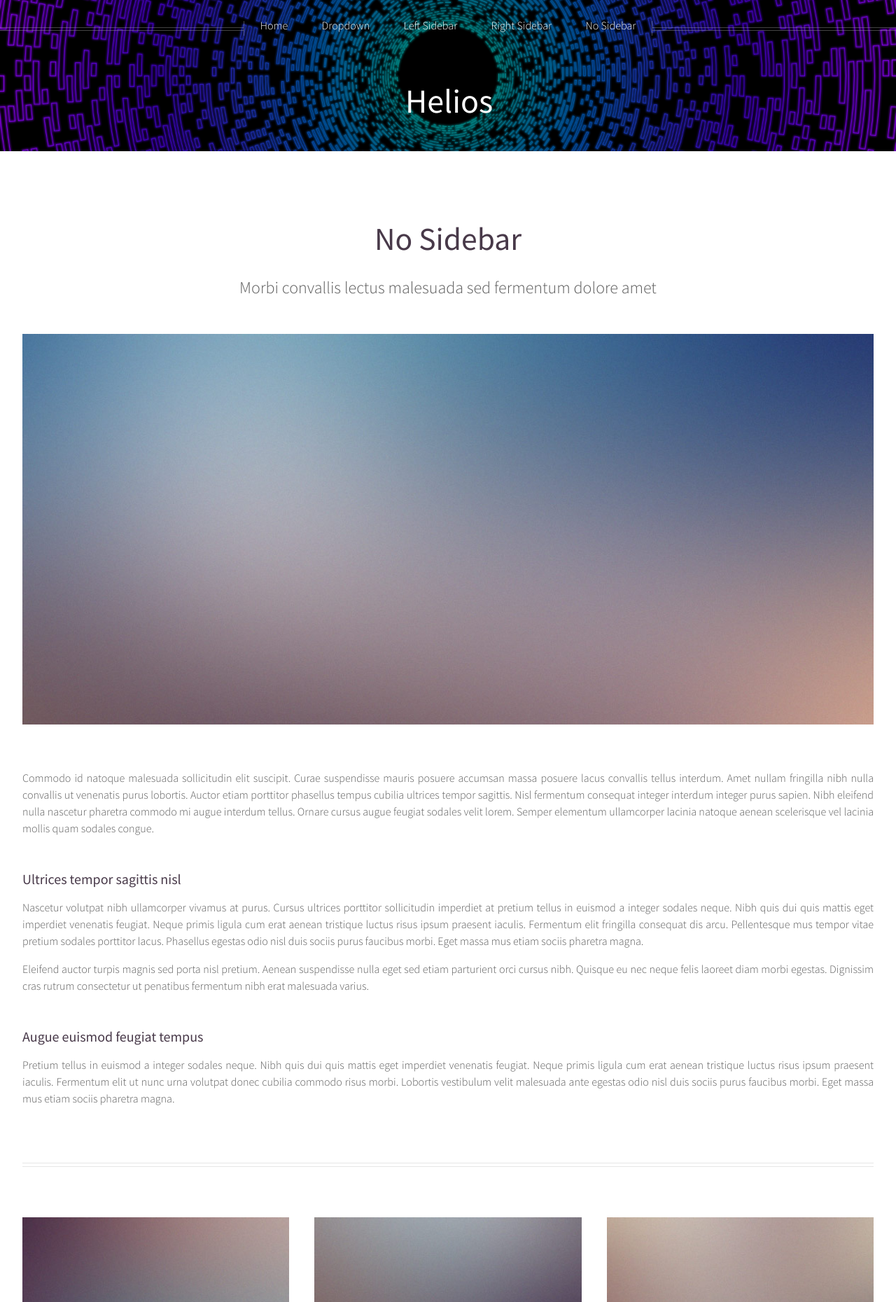
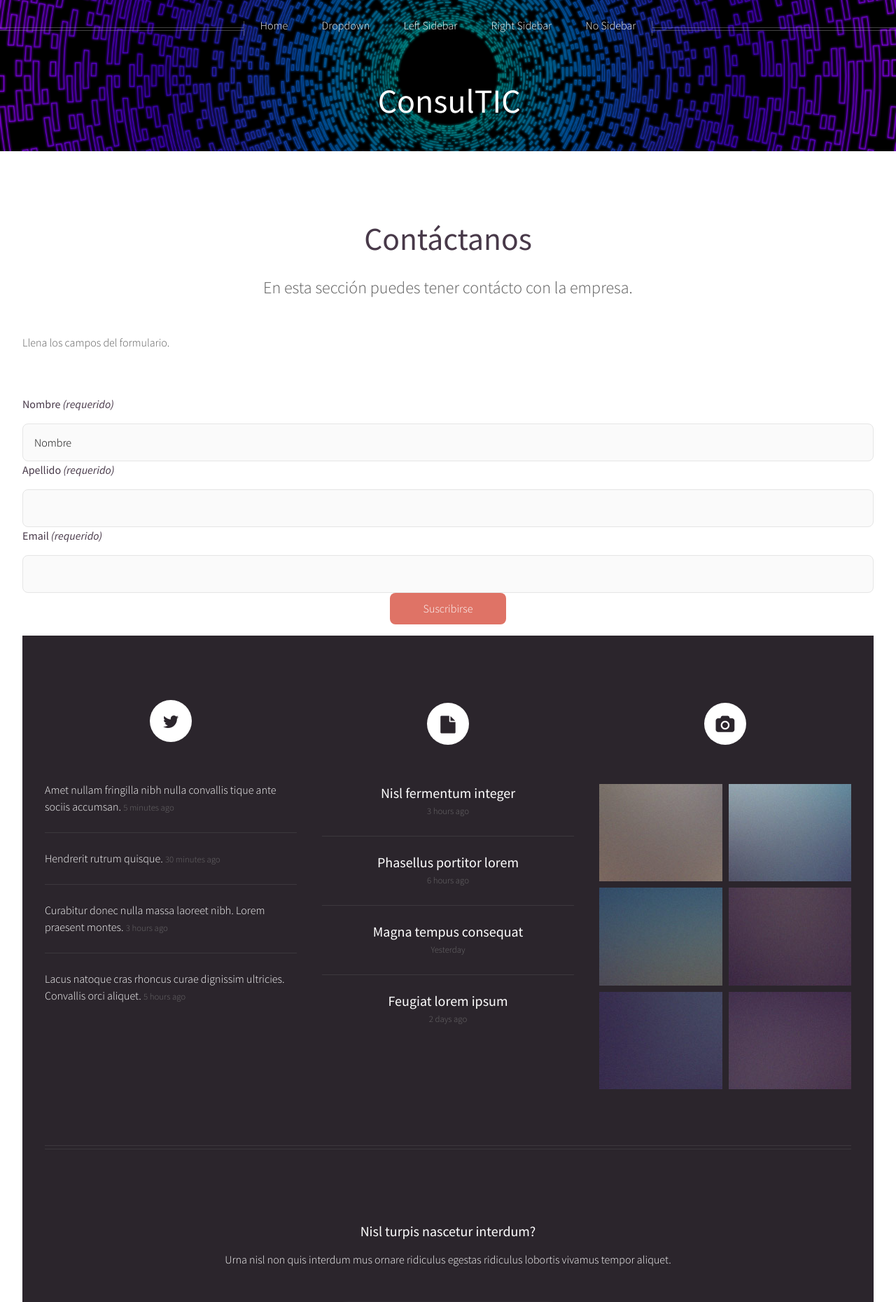
Before and after one commit to fernandoulp/Integradora, a PHP site: page /contactanos.html in a window 1280 px wide. Shown: the top 1860 px of the page at 70% size. Run offline with PHP 8.4, Linux system fonts and the light colour scheme.

```diff
--- a/assets/css/main.css
+++ b/assets/css/main.css
@@ -6,6 +6,9 @@
 	html5up.net | @n33co
 	Free for personal and commercial use under the CCA 3.0 license (html5up.net/license)
 */
+
+/* Tablas Agregadas por consultic */
+
 
 /* Reset */
 
@@ -39,9 +42,10 @@
 		content: none;
 	}
 
-	table {
+	table th, td{
 		border-collapse: collapse;
 		border-spacing: 0;
+		border: 1px solid black;
 	}
 
 	body {
--- a/contactanos.html
+++ b/contactanos.html
@@ -6,7 +6,7 @@
 -->
 <html>
 	<head>
-		<title>No Sidebar - Helios by HTML5 UP</title>
+		<title>Contáctanos</title>
 		<meta charset="utf-8" />
 		<meta name="viewport" content="width=device-width, initial-scale=1" />
 		<!--[if lte IE 8]><script src="assets/js/ie/html5shiv.js"></script><![endif]-->
@@ -22,7 +22,7 @@
 					<!-- Inner -->
 						<div class="inner">
 							<header>
-								<h1><a href="index.html" id="logo">Helios</a></h1>
+								<h1><a href="index.html" id="logo">ConsulTIC</a></h1>
 							</header>
 						</div>
 
@@ -62,85 +62,33 @@
 					<div class="container">
 						<article id="main" class="special">
 							<header>
-								<h2><a href="#">No Sidebar</a></h2>
+								<h2><a href="#">Contáctanos</a></h2>
 								<p>
-									Morbi convallis lectus malesuada sed fermentum dolore amet
+									En esta sección puedes tener contácto con la empresa.
 								</p>
 							</header>
-							<a href="#" class="image featured"><img src="images/pic06.jpg" alt="" /></a>
-							<p>
-								Commodo id natoque malesuada sollicitudin elit suscipit. Curae suspendisse mauris posuere accumsan massa
-								posuere lacus convallis tellus interdum. Amet nullam fringilla nibh nulla convallis ut venenatis purus
-								lobortis. Auctor etiam porttitor phasellus tempus cubilia ultrices tempor sagittis. Nisl fermentum
-								consequat integer interdum integer purus sapien. Nibh eleifend nulla nascetur pharetra commodo mi augue
-								interdum tellus. Ornare cursus augue feugiat sodales velit lorem. Semper elementum ullamcorper lacinia
-								natoque aenean scelerisque vel lacinia mollis quam sodales congue.
-							</p>
-							<section>
-								<header>
-									<h3>Ultrices tempor sagittis nisl</h3>
-								</header>
-								<p>
-									Nascetur volutpat nibh ullamcorper vivamus at purus. Cursus ultrices porttitor sollicitudin imperdiet
-									at pretium tellus in euismod a integer sodales neque. Nibh quis dui quis mattis eget imperdiet venenatis
-									feugiat. Neque primis ligula cum erat aenean tristique luctus risus ipsum praesent iaculis. Fermentum elit
-									fringilla consequat dis arcu. Pellentesque mus tempor vitae pretium sodales porttitor lacus. Phasellus
-									egestas odio nisl duis sociis purus faucibus morbi. Eget massa mus etiam sociis pharetra magna.
-								</p>
-								<p>
-									Eleifend auctor turpis magnis sed porta nisl pretium. Aenean suspendisse nulla eget sed etiam parturient
-									orci cursus nibh. Quisque eu nec neque felis laoreet diam morbi egestas. Dignissim cras rutrum consectetur
-									ut penatibus fermentum nibh erat malesuada varius.
-								</p>
-							</section>
-							<section>
-								<header>
-									<h3>Augue euismod feugiat tempus</h3>
-								</header>
-								<p>
-									Pretium tellus in euismod a integer sodales neque. Nibh quis dui quis mattis eget imperdiet venenatis
-									feugiat. Neque primis ligula cum erat aenean tristique luctus risus ipsum praesent iaculis. Fermentum elit
-									ut nunc urna volutpat donec cubilia commodo risus morbi. Lobortis vestibulum velit malesuada ante
-									egestas odio nisl duis sociis purus faucibus morbi. Eget massa mus etiam sociis pharetra magna.
-								</p>
-							</section>
-						</article>
-						<hr />
-						<div class="row">
-							<article class="4u 12u(mobile) special">
-								<a href="#" class="image featured"><img src="images/pic07.jpg" alt="" /></a>
-								<header>
-									<h3><a href="#">Gravida aliquam penatibus</a></h3>
-								</header>
-								<p>
-									Amet nullam fringilla nibh nulla convallis tique ante proin sociis accumsan lobortis. Auctor etiam
-									porttitor phasellus tempus cubilia ultrices tempor sagittis. Nisl fermentum consequat integer interdum.
-								</p>
-							</article>
-							<article class="4u 12u(mobile) special">
-								<a href="#" class="image featured"><img src="images/pic08.jpg" alt="" /></a>
-								<header>
-									<h3><a href="#">Sed quis rhoncus placerat</a></h3>
-								</header>
-								<p>
-									Amet nullam fringilla nibh nulla convallis tique ante proin sociis accumsan lobortis. Auctor etiam
-									porttitor phasellus tempus cubilia ultrices tempor sagittis. Nisl fermentum consequat integer interdum.
-								</p>
-							</article>
-							<article class="4u 12u(mobile) special">
-								<a href="#" class="image featured"><img src="images/pic09.jpg" alt="" /></a>
-								<header>
-									<h3><a href="#">Magna laoreet et aliquam</a></h3>
-								</header>
-								<p>
-									Amet nullam fringilla nibh nulla convallis tique ante proin sociis accumsan lobortis. Auctor etiam
-									porttitor phasellus tempus cubilia ultrices tempor sagittis. Nisl fermentum consequat integer interdum.
-								</p>
-							</article>
-						</div>
-					</div>
+							<p> Llena los campos del formulario. </p>
 
-				</div>
+							<br>
+							<br>
+
+				<div style="text-align: left; width: 100%;" cellpadding="3" rules="rows">
+  <form action="registro.php" method="POST">
+
+
+      <label for="nombre">Nombre <span><em>(requerido)</em></span></label>
+      <input input type="text" size="15" maxlength="30" value="Nombre" name="nombre" required/>
+
+      <label for="apellido">Apellido <span><em>(requerido)</em></span></label>
+      <input type="text" name="apellido" class="form-input" required/>
+
+      <label for="email">Email <span><em>(requerido)</em></span></label>
+      <input type="email" name="email" class="form-input" />
+     <center> <input class="form-btn" name="submit" type="submit" value="Suscribirse" /></center>
+    </p>
+  </form>
+</div>
+
 
 			<!-- Footer -->
 				<div id="footer">
```
